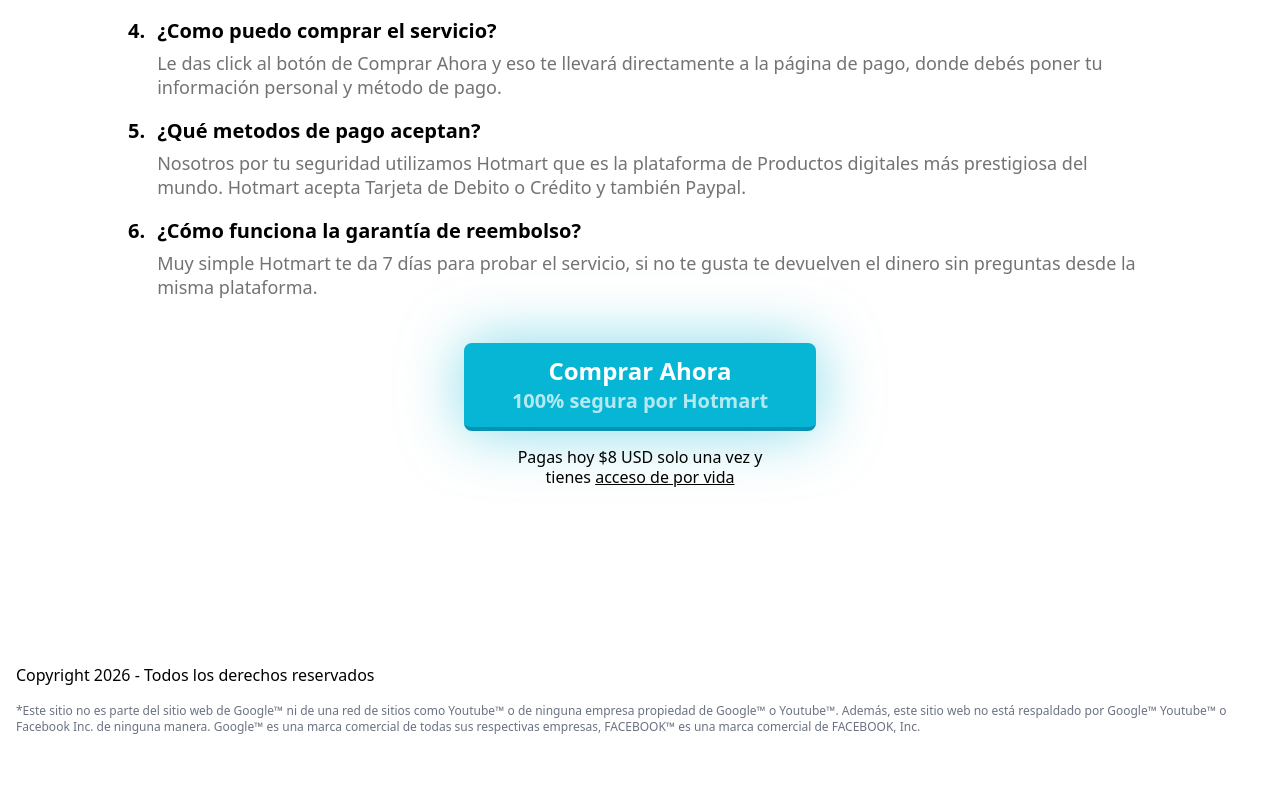
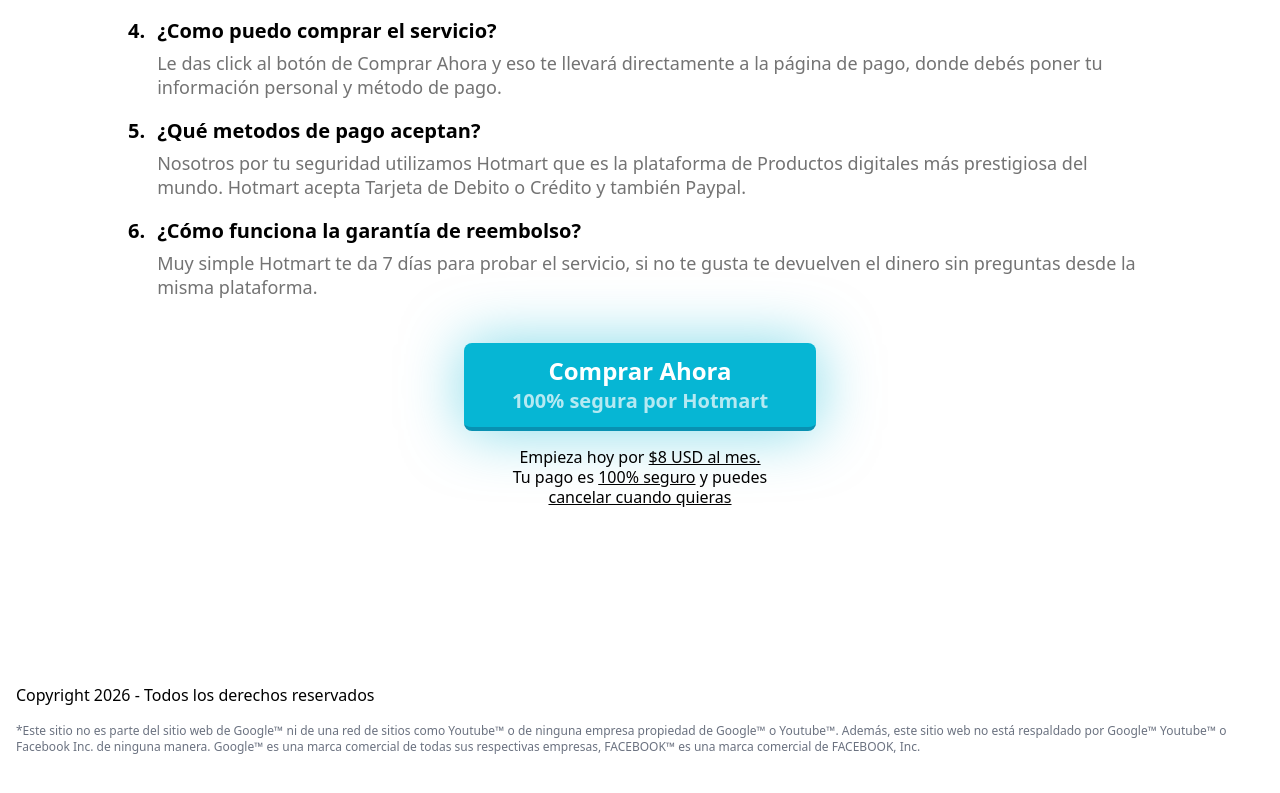
Before and after one commit to jaredbrianc/quarzofx, a Next.js app: page / in a window 1280 px wide. Shown: the part 2501-3294 px from the top of the page. Built offline with nearby package versions, Linux system fonts and the light colour scheme.

Commit message:
mejorias

```diff
--- a/src/app/page.tsx
+++ b/src/app/page.tsx
@@ -340,7 +340,7 @@ function FAQSection() {
             <span className="opacity-70 text-xl">100% segura por Hotmart</span>
           </button>
           <p className="w-64 font-medium mt-4 mb-4 leading-5">
-            Pagas hoy $8 USD solo una vez y tienes <u>acceso de por vida</u>
+            Empieza hoy por <u>$8 USD al mes.</u> Tu pago es <u>100% seguro</u> y puedes <u>cancelar cuando quieras</u>
           </p>
         </div>
       </div>
```
